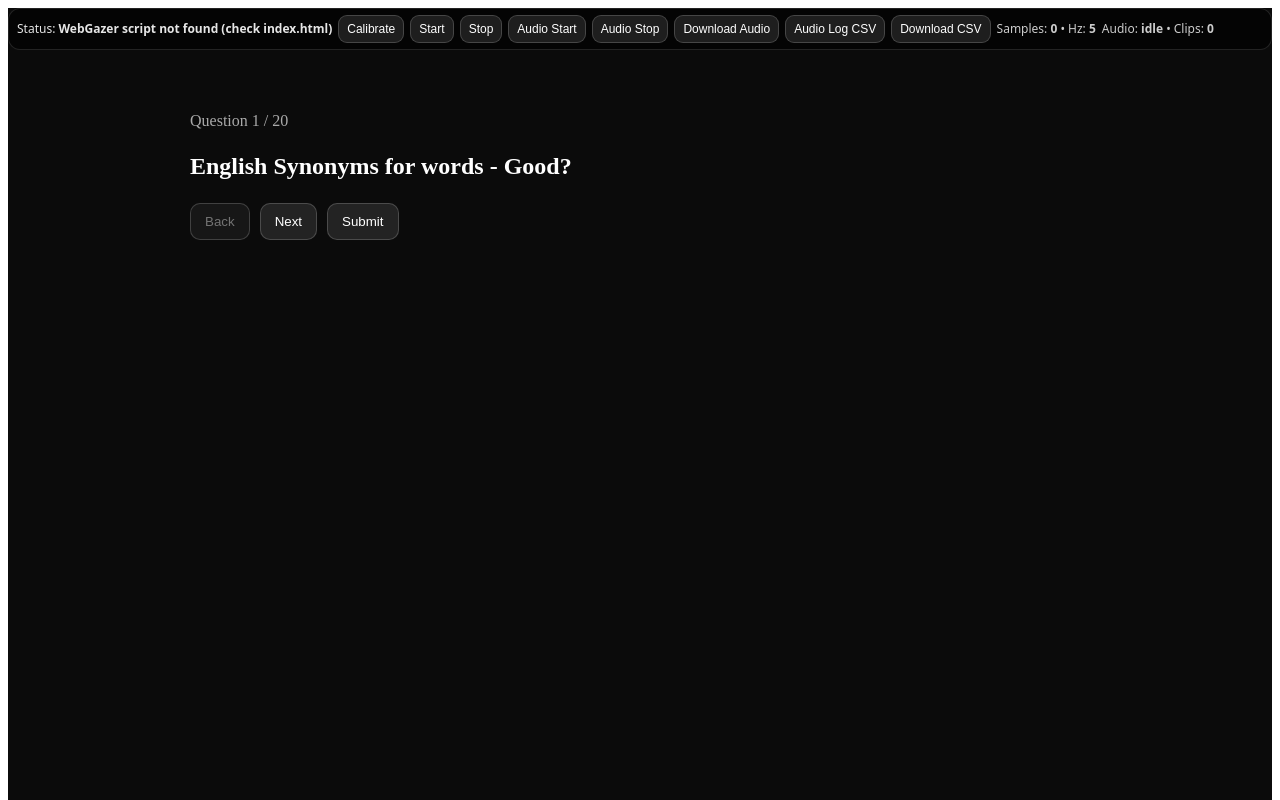
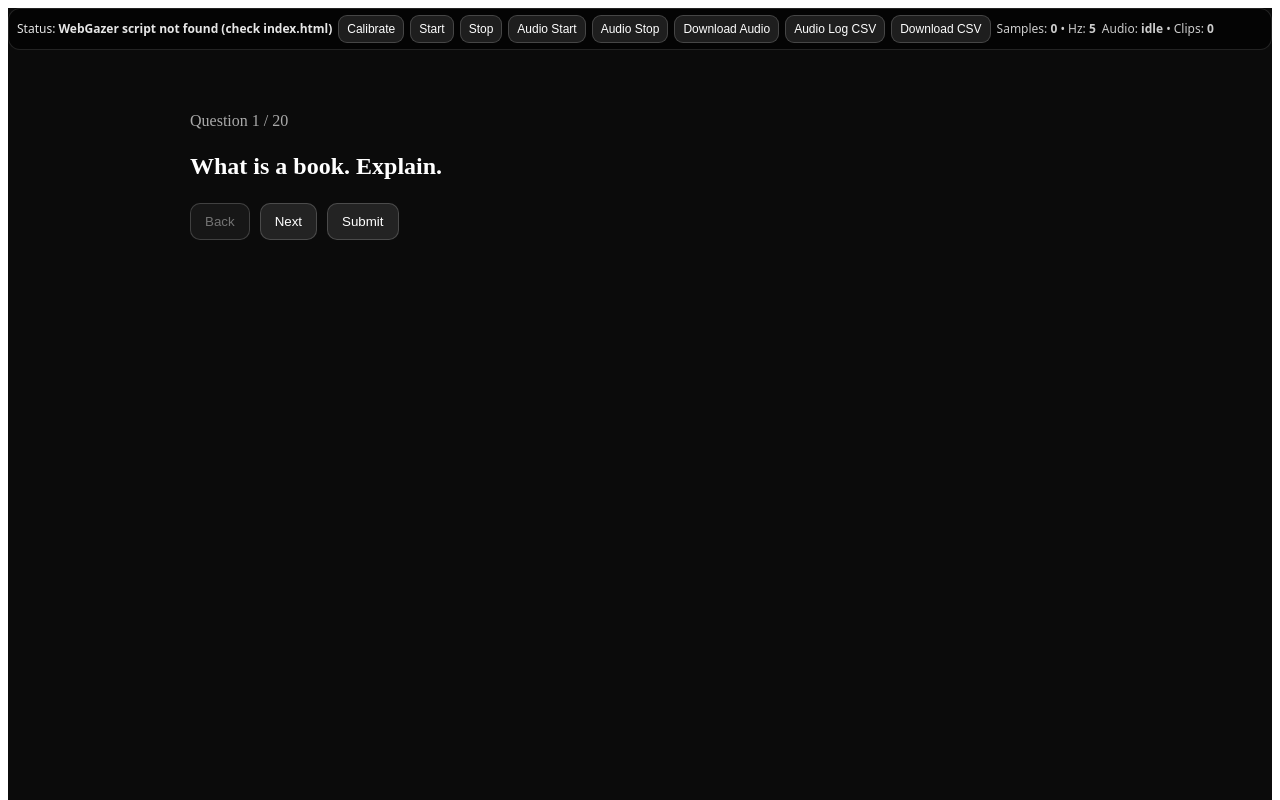
Before and after one commit to vivekmshuklagit/GAZE-RECORDER-REACT, a React (Vite) app: page / in a window 1280 px wide. Shown: the top 800 px of the page. Built offline with nearby package versions, Linux system fonts and the light colour scheme.

Commit message:
Added new questions and improved usability

```diff
--- a/src/QuestionScreen.jsx
+++ b/src/QuestionScreen.jsx
@@ -24,7 +24,7 @@ export default function QuestionScreen() {
   }
 
   const canBack = idx > 0;
-  const canNext = idx < questions.length - 1;
+  const canNext = questions.length > 0;
 
   function onSelect(optionIndex) {
     setResponses((r) => ({ ...r, [q.id]: optionIndex }));
@@ -89,13 +89,13 @@ export default function QuestionScreen() {
         </button>
 
         <button
-          onClick={() => setIdx((i) => Math.min(questions.length - 1, i + 1))}
+          onClick={() => setIdx((i) => (i + 1) % questions.length)}
           disabled={!canNext}
           data-content-id="btn_next"
           data-content-type="nav_button"
           style={navBtnStyle(!canNext)}
         >
-          Next
+          {idx === questions.length - 1 ? "Restart" : "Next"}
         </button>
 
         <button
--- a/src/questions.json
+++ b/src/questions.json
@@ -2,7 +2,7 @@
   {
     "id": "q1",
     "type": "mcq",
-    "prompt": "English Synonyms for words - Good?",
+    "prompt": "What is a book. Explain.",
     "showOptions": false,
     "options": [
       "A",
@@ -14,7 +14,7 @@
 {
     "id": "q2",
     "type": "mcq",
-    "prompt": "English Synonyms for words - Bad?",
+    "prompt": "Which alphabet comes 4 places after H?",
     "showOptions": false,
     "options": [
       "A",
@@ -26,7 +26,7 @@
   {
     "id": "q3",
     "type": "mcq",
-    "prompt": "English Synonyms for words - Comfort?",
+    "prompt": "What is 27-19+11?",
     "showOptions": false,
     "options": [
       "A",
@@ -38,7 +38,7 @@
   {
     "id": "q4",
     "type": "mcq",
-    "prompt": "English Antonyms for words - Friend?",
+    "prompt": "Explain \"Education and intelligence aren't the same thing.\"",
     "showOptions": false,
     "options": [
       "A",
@@ -50,7 +50,7 @@
   {
     "id": "q5",
     "type": "mcq",
-    "prompt": "English Antonyms for words - Pretty?",
+    "prompt": "Give 3 synonyms for the word \"Duration\".",
     "showOptions": false,
     "options": [
       "A",
@@ -62,7 +62,7 @@
   {
     "id": "q6",
     "type": "mcq",
-    "prompt": "English Antonyms for words - Reward?",
+    "prompt": "Tell me the name of the four known persons whom you have seen since morning in sequential order.",
     "showOptions": false,
     "options": [
       "A",
@@ -74,7 +74,7 @@
   {
     "id": "q7",
     "type": "mcq",
-    "prompt": "3+19+21=?",
+    "prompt": "Describe the design and color of your 2 favorite dresses.",
     "showOptions": false,
     "options": [
       "A",
@@ -86,7 +86,7 @@
   {
     "id": "q8",
     "type": "mcq",
-    "prompt": "2×3×5=?",
+    "prompt": "Tell me your 2 favorite songs in male voice.",
     "showOptions": false,
     "options": [
       "A",
@@ -98,7 +98,7 @@
   {
     "id": "q9",
     "type": "mcq",
-    "prompt": "81÷27=?",
+    "prompt": "Give 5 words which rhyme with the word \"Silk\".",
     "showOptions": false,
     "options": [
       "A",
@@ -110,7 +110,7 @@
   {
     "id": "q10",
     "type": "mcq",
-    "prompt": "83-21-14=?",
+    "prompt": "If Delhi is your reference point then in which direction is Haryana located?",
     "showOptions": false,
     "options": [
       "A",
```
